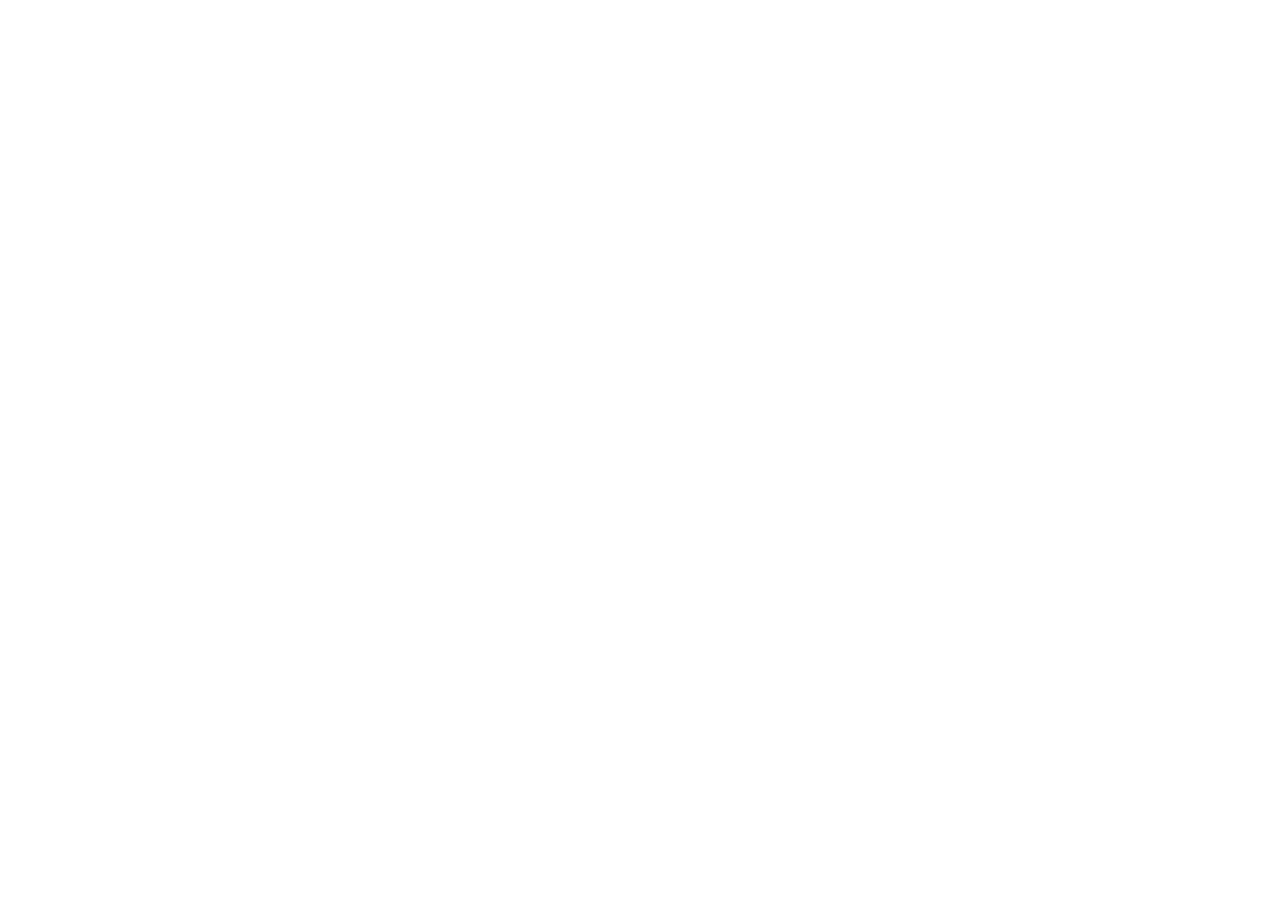
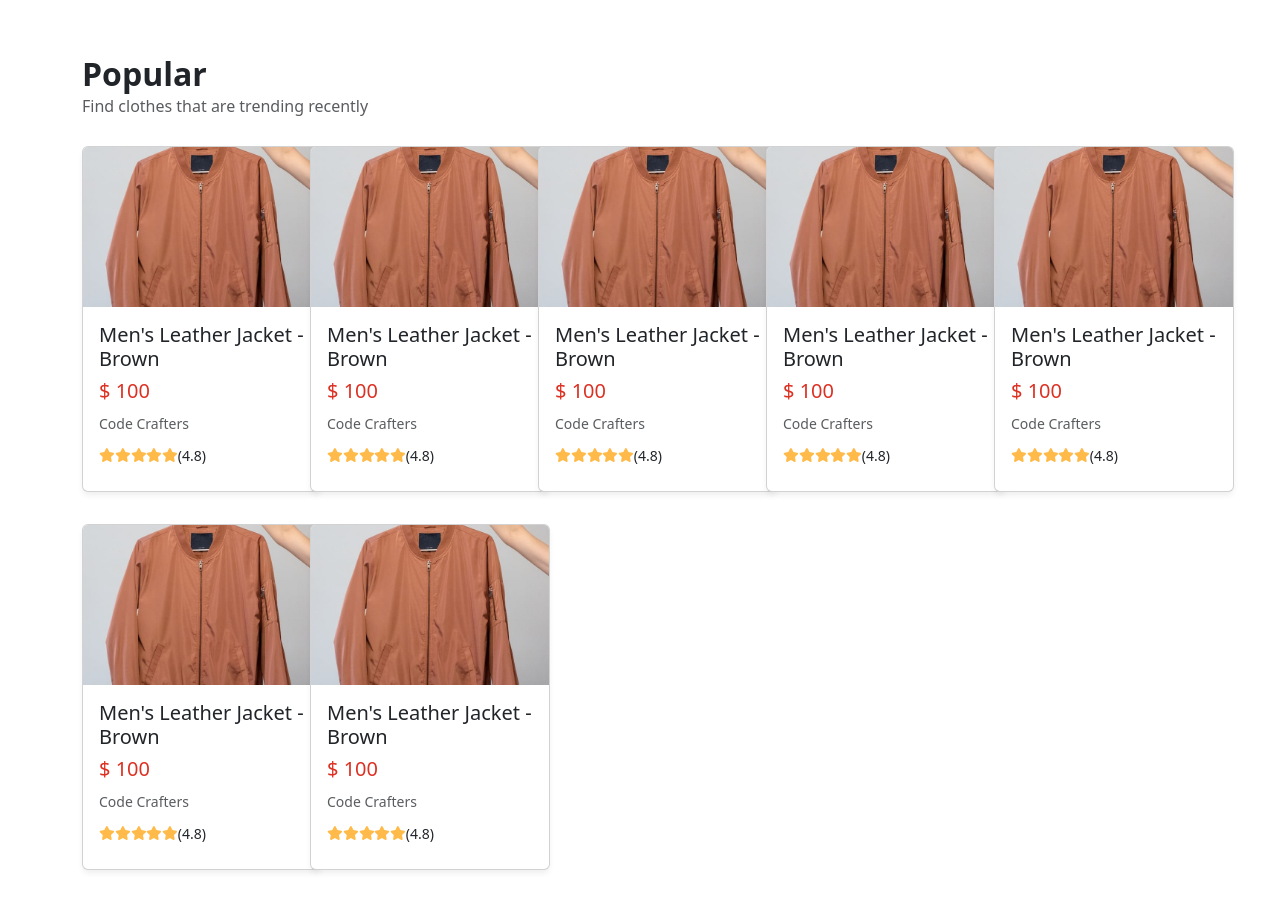
Before and after one commit to suprayogo/Blanja-Web, a React (Create React App) app: page / in a window 1280 px wide. Shown: the part 1660-2571 px from the top of the page. Before the commit the page ends 1669 px from the top, so only its background shows below. Built offline with nearby package versions, Linux system fonts and the light colour scheme.

Commit message:
[ADD] popular product item

```diff
--- a/src/pages/Dashboard.jsx
+++ b/src/pages/Dashboard.jsx
@@ -98,6 +98,82 @@
             </div>
           </div>
         </section>
+
+        <section id="popular-product">
+          <div className="container mt-4">
+            <div className="row">
+              <h2 className="fw-bold lh-1">Popular</h2>
+              <p className="text-muted lh-1">
+                Find clothes that are trending recently
+              </p>
+            </div>
+            <div className="row row-cols-md-5 rows-cols-xs-2">
+              <div className="col">
+                <ProductCard
+                  image={"./assets/img/product.jpg"}
+                  title={"Men's Leather Jacket - Brown"}
+                  price={"100"}
+                  storeName={"Code Crafters"}
+                  rating={"4.8"}
+                />
+              </div>
+              <div className="col">
+                <ProductCard
+                  image={"./assets/img/product.jpg"}
+                  title={"Men's Leather Jacket - Brown"}
+                  price={"100"}
+                  storeName={"Code Crafters"}
+                  rating={"4.8"}
+                />
+              </div>
+              <div className="col">
+                <ProductCard
+                  image={"./assets/img/product.jpg"}
+                  title={"Men's Leather Jacket - Brown"}
+                  price={"100"}
+                  storeName={"Code Crafters"}
+                  rating={"4.8"}
+                />
+              </div>
+              <div className="col">
+                <ProductCard
+                  image={"./assets/img/product.jpg"}
+                  title={"Men's Leather Jacket - Brown"}
+                  price={"100"}
+                  storeName={"Code Crafters"}
+                  rating={"4.8"}
+                />
+              </div>
+              <div className="col">
+                <ProductCard
+                  image={"./assets/img/product.jpg"}
+                  title={"Men's Leather Jacket - Brown"}
+                  price={"100"}
+                  storeName={"Code Crafters"}
+                  rating={"4.8"}
+                />
+              </div>
+              <div className="col">
+                <ProductCard
+                  image={"./assets/img/product.jpg"}
+                  title={"Men's Leather Jacket - Brown"}
+                  price={"100"}
+                  storeName={"Code Crafters"}
+                  rating={"4.8"}
+                />
+              </div>
+              <div className="col">
+                <ProductCard
+                  image={"./assets/img/product.jpg"}
+                  title={"Men's Leather Jacket - Brown"}
+                  price={"100"}
+                  storeName={"Code Crafters"}
+                  rating={"4.8"}
+                />
+              </div>
+            </div>
+          </div>
+        </section>
       </div>
     </div>
   );
--- a/src/style/pages/Dashboard.scss
+++ b/src/style/pages/Dashboard.scss
@@ -4,12 +4,9 @@
     margin-bottom: 25px;
   }
 
-  #category-list {
-    margin-top: 25px;
-    margin-bottom: 25px;
-  }
-
-  #new-product {
+  #category-list,
+  #new-product,
+  #popular-product {
     margin-top: 25px;
     margin-bottom: 25px;
   }
@@ -20,12 +17,9 @@
       margin-bottom: 12px;
     }
 
-    #category-list {
-      margin-top: 12px;
-      margin-bottom: 12px;
-    }
-
-    #new-product {
+    #category-list,
+    #new-product,
+    #popular-product {
       margin-top: 12px;
       margin-bottom: 12px;
     }
```
